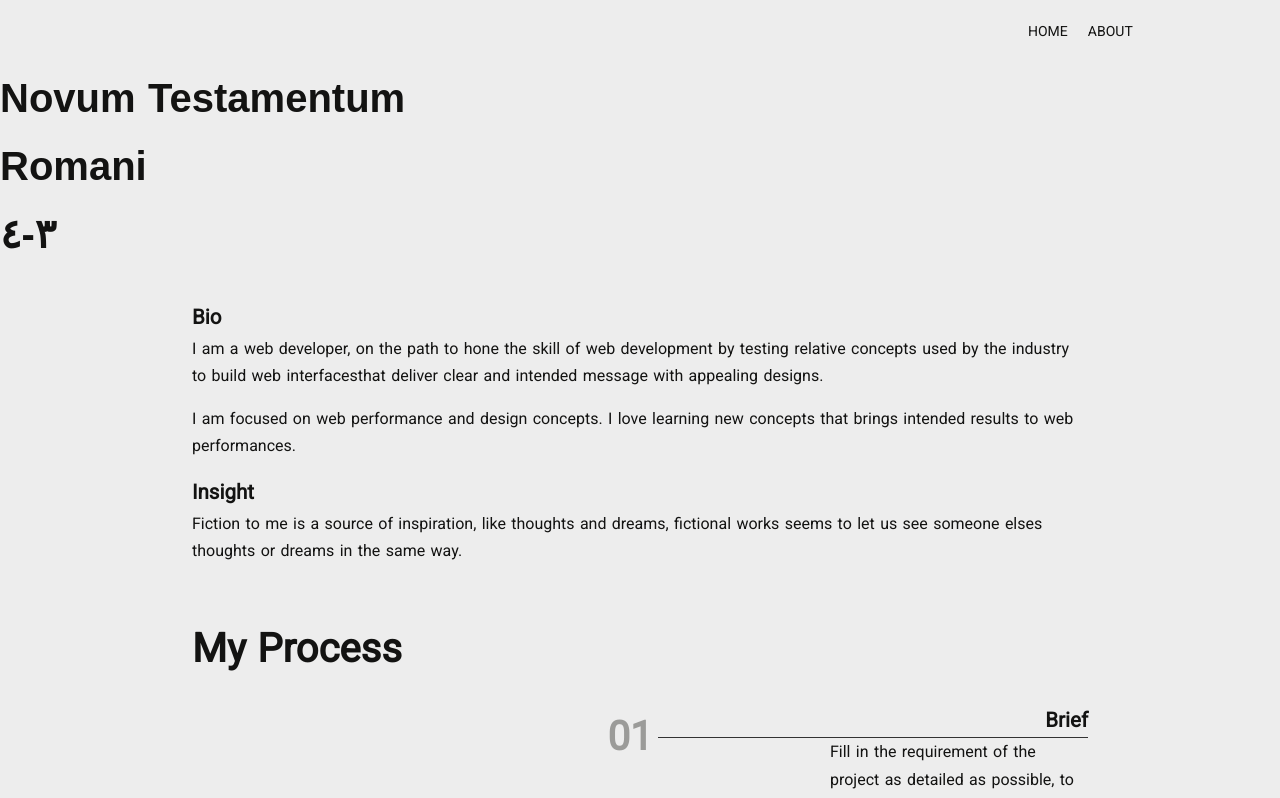
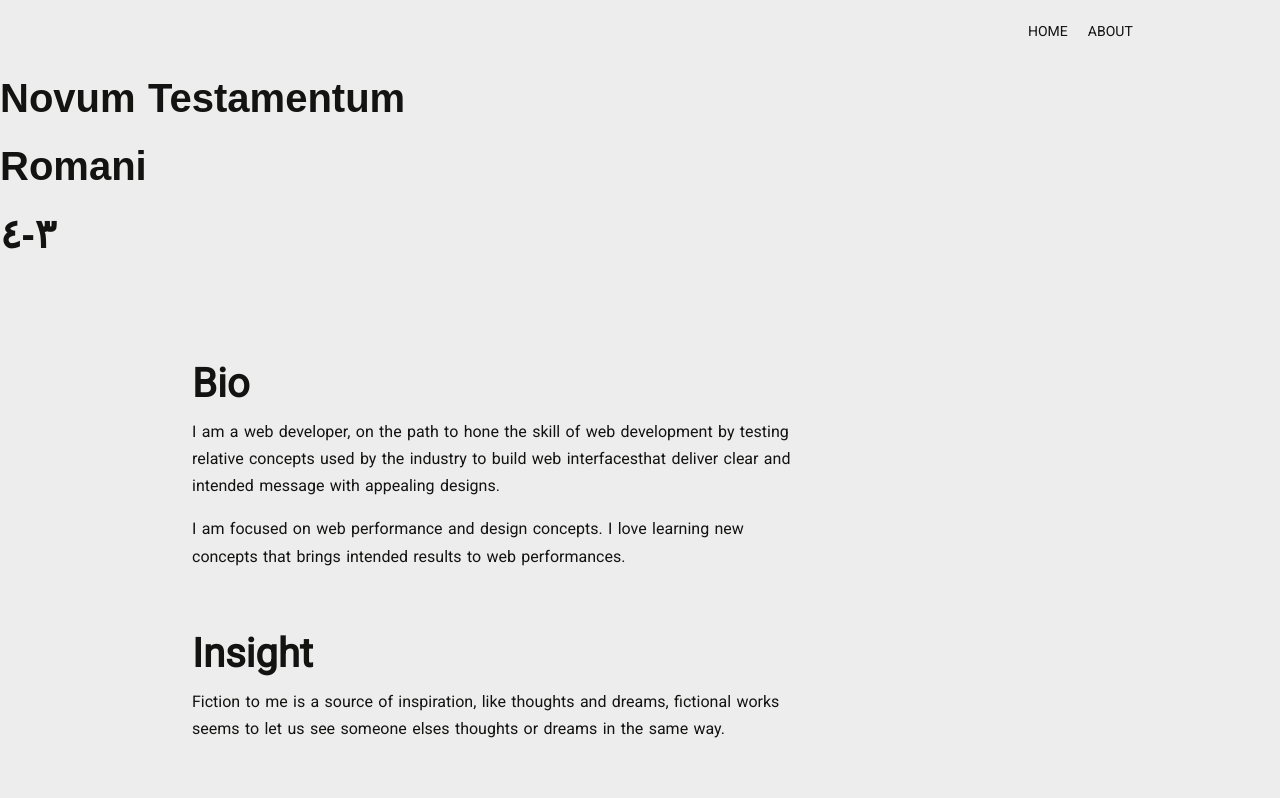
Before and after one commit to Ph-uad/next_portfolio, a Next.js app: page /about in a window 1280 px wide. Shown: the top 798 px of the page. Built offline with nearby package versions, Linux system fonts and the light colour scheme; a web font is replaced by a local one.

Commit message:
changed styling

```diff
--- a/src/app/components/article/Article.js
+++ b/src/app/components/article/Article.js
@@ -1,16 +1,14 @@
+const Article = ({ data }) => {
 
-
-const Article = ({ data }) => {
-    console.log( data);
     return (
-        <article>
+        <article className="m-y">
             <header>
-                <h3>
+                <h2>
                     { data.title }
-                </h3>
+                </h2>
             </header>
             { data.message.map((d, index) => (
-                <p key={ index }>
+                <p style={{maxWidth:'60rem'}} key={ index }>
                     { d }
                 </p>
             )) }
```
